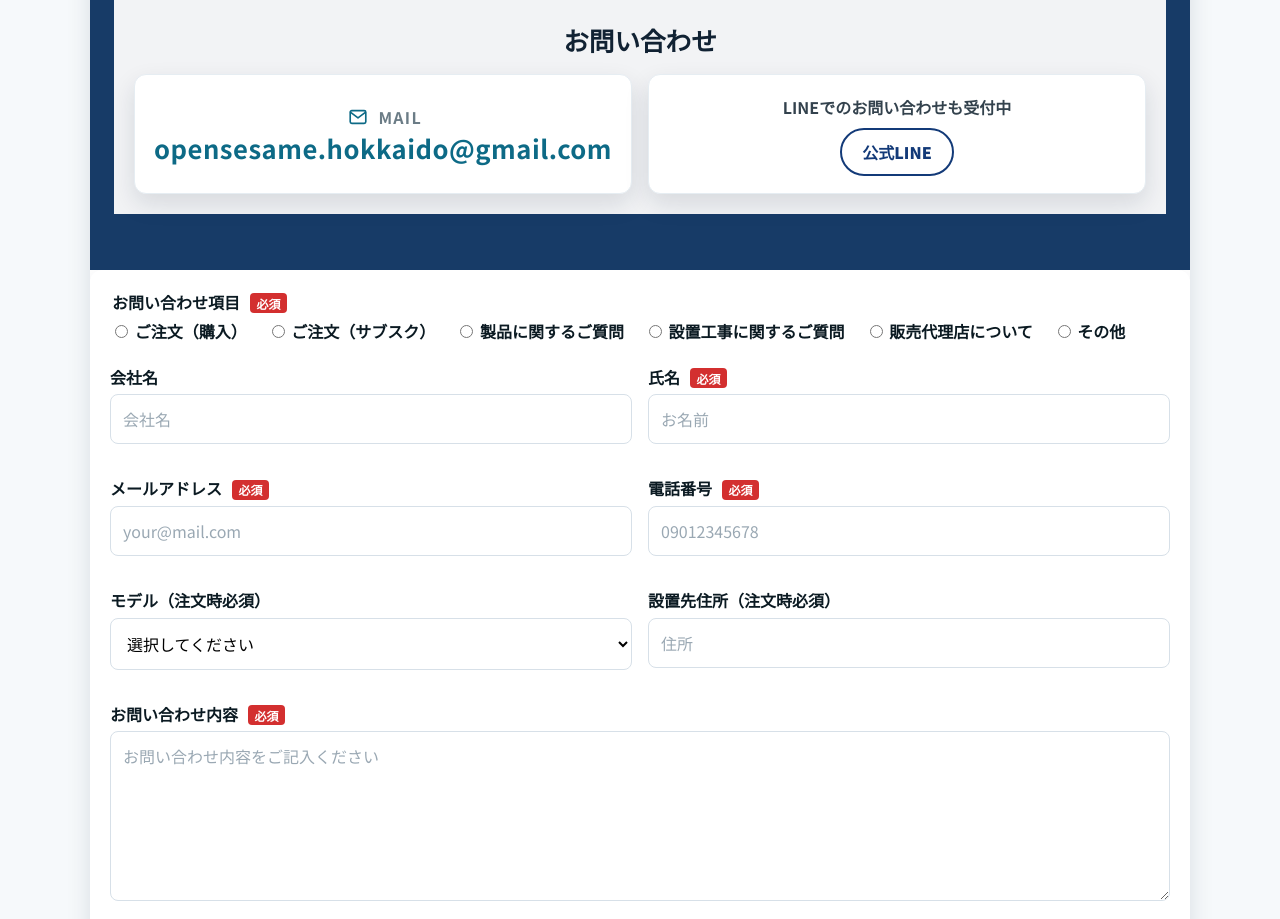
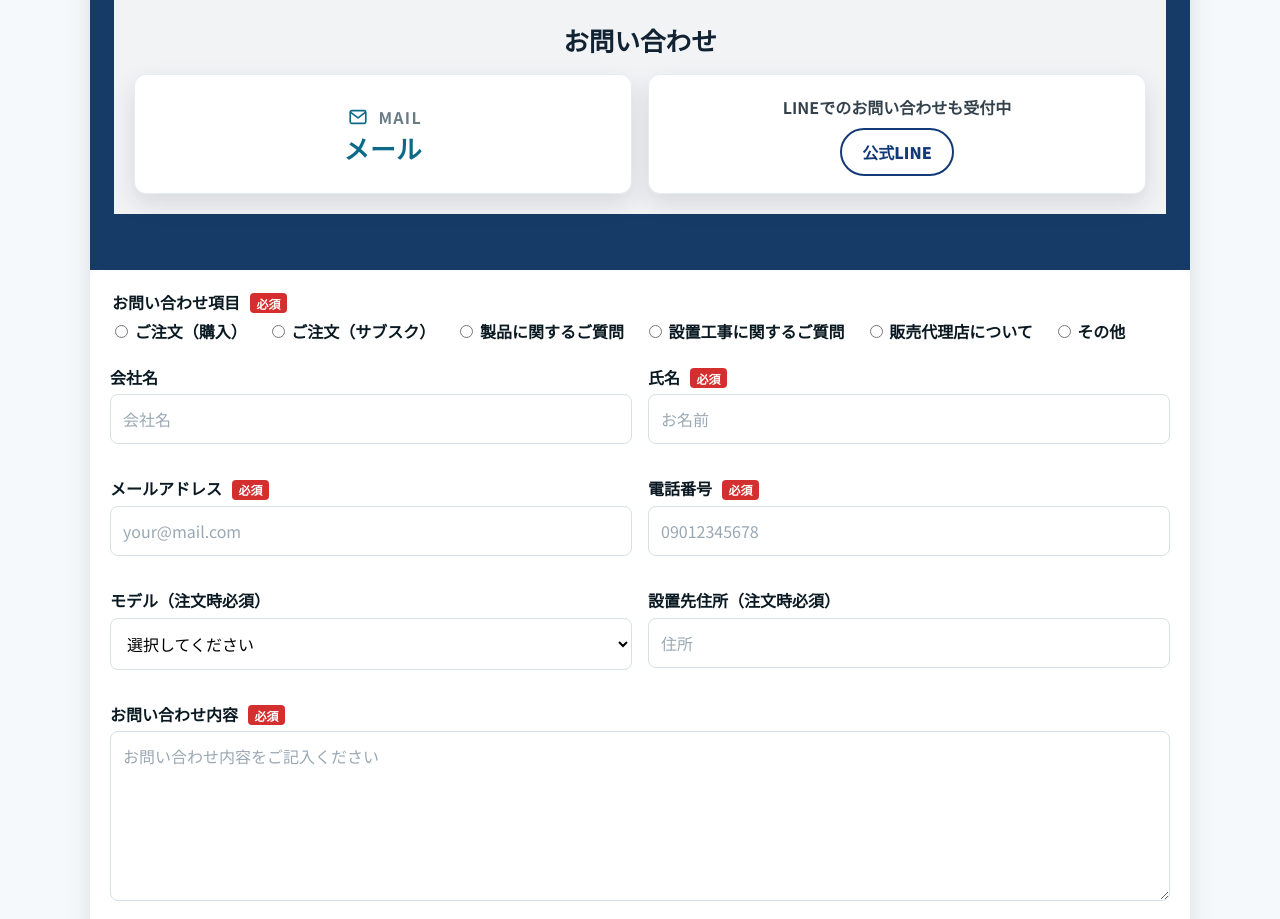
Before and after one commit to daichi0506/open-sesami, a plain HTML site: page index.html in a window 1280 px wide. Shown: the part 5606-6525 px from the top of the page. Drawn offline with Linux system fonts and the light colour scheme.

Commit message:
Update index.html

```diff
--- a/index.html
+++ b/index.html
@@ -619,7 +619,7 @@
                   MAIL
                 </p>
                 <p class="address">
-                  <a href="mailto:opensesame.hokkaido@gmail.com"><strong>opensesame.hokkaido@gmail.com</strong></a>
+                  <a href="mailto:opensesame.hokkaido@gmail.com"><strong>メール</strong></a>
                 </p>
               </div>
               <div class="col line">
```
